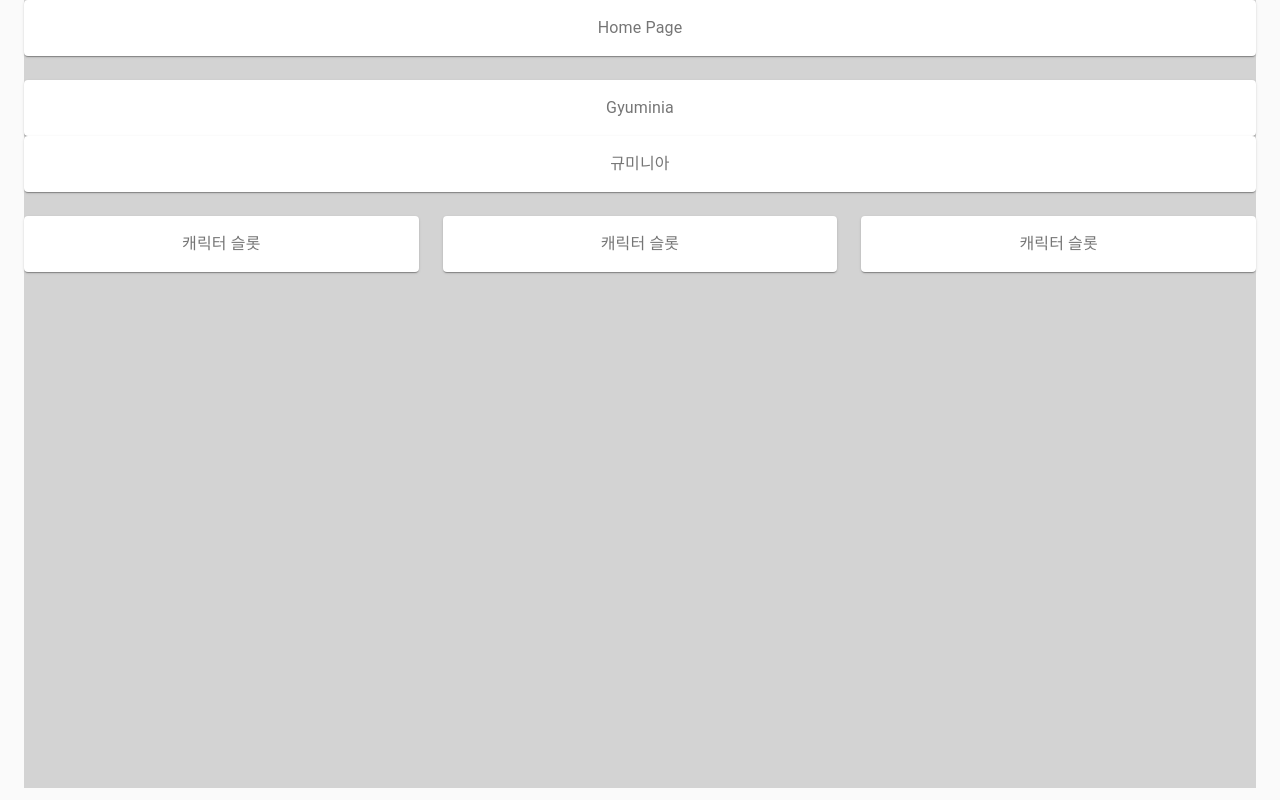
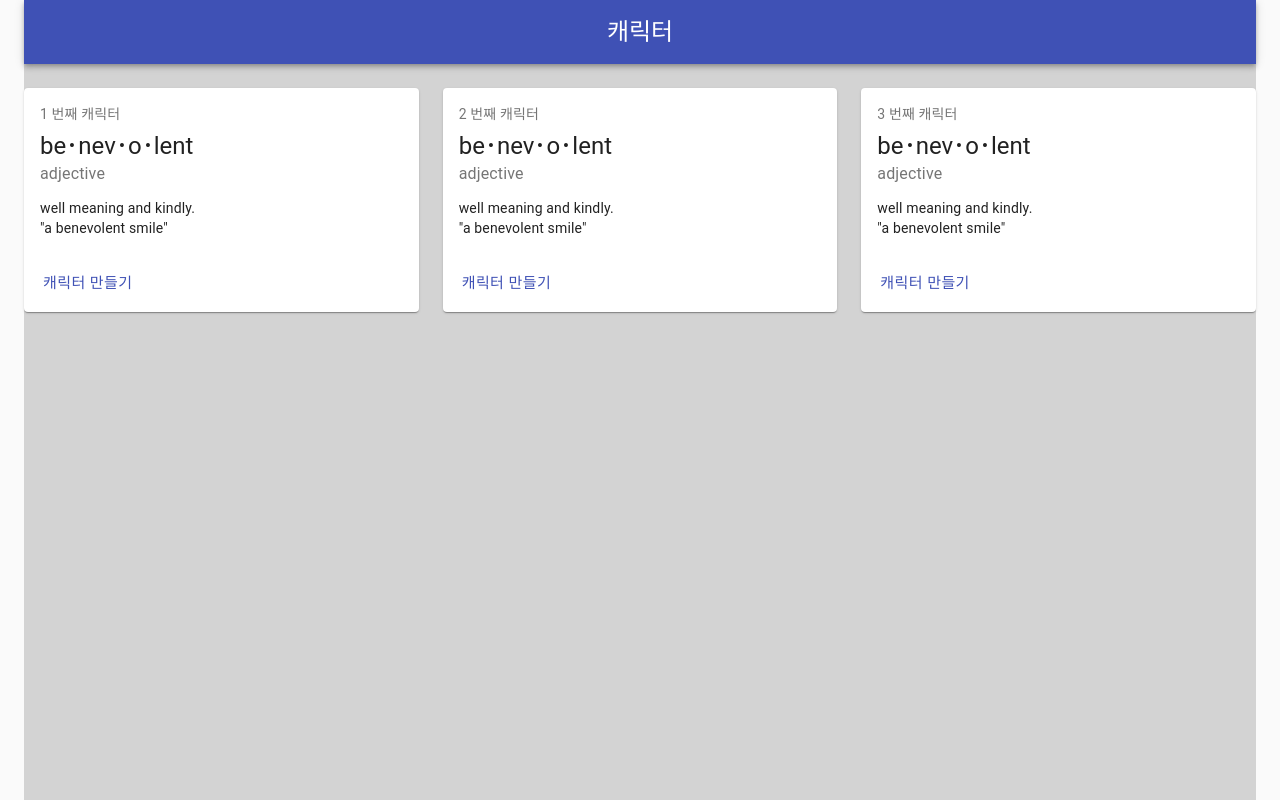
Before and after one commit to 0strich/Gyuminia-client, a React (Create React App) app: page /character in a window 1280 px wide. Built offline with nearby package versions, Linux system fonts and the light colour scheme.

Commit message:
게임 캐릭터 페이지 70% 완료
게임캐릭터 3개 만들수 있는 페이지 구현 (70%)

```diff
--- a/src/App.tsx
+++ b/src/App.tsx
@@ -1,11 +1,12 @@
 import React from "react";
 import { BrowserRouter, Route, Switch } from "react-router-dom";
+import CssBaseline from "@material-ui/core/CssBaseline";
+import Container from "@material-ui/core/Container";
+import Typography from "@material-ui/core/Typography";
 import Home from "./components/Home";
 import Auth from "./components/auth/Auth";
 import Ranking from "./components/Ranking";
-import CssBaseline from "@material-ui/core/CssBaseline";
-import Container from "@material-ui/core/Container";
-import Typography from "@material-ui/core/Typography";
+import Character from "./components/Character";
 
 function App() {
   return (
@@ -20,6 +21,7 @@ function App() {
             <Switch>
               <Route exact path="/auth/:type" component={Auth} />
               <Route exact path="/ranking" component={Ranking} />
+              <Route exact path="/character" component={Character} />
               <Route path="/" component={Home} />
             </Switch>
           </Typography>
--- /dev/null
+++ b/src/components/Character.tsx
@@ -0,0 +1,83 @@
+import React from "react";
+import { makeStyles } from "@material-ui/core/styles";
+import Grid from "@material-ui/core/Grid";
+import Card from "@material-ui/core/Card";
+import CardActions from "@material-ui/core/CardActions";
+import CardContent from "@material-ui/core/CardContent";
+import Button from "@material-ui/core/Button";
+import Typography from "@material-ui/core/Typography";
+import AppBar from "@material-ui/core/AppBar";
+import Toolbar from "@material-ui/core/Toolbar";
+
+const useStyles = makeStyles({
+  root: {
+    minWidth: 275,
+    justifyContent: "center",
+  },
+  bullet: {
+    display: "inline-block",
+    margin: "0 2px",
+    transform: "scale(0.8)",
+  },
+  title: {
+    fontSize: 14,
+  },
+  pos: {
+    marginBottom: 12,
+  },
+});
+
+const Character = () => {
+  const classes = useStyles();
+  const bull = <span className={classes.bullet}>•</span>;
+  const characterCard = (order: number) => (
+    <Grid item xs={4}>
+      <Card className={classes.root}>
+        <CardContent>
+          <Typography
+            className={classes.title}
+            color="textSecondary"
+            gutterBottom
+          >
+            {order} 번째 캐릭터
+          </Typography>
+          <Typography variant="h5" component="h2">
+            be{bull}nev{bull}o{bull}lent
+          </Typography>
+          <Typography className={classes.pos} color="textSecondary">
+            adjective
+          </Typography>
+          <Typography variant="body2" component="p">
+            well meaning and kindly.
+            <br />
+            {'"a benevolent smile"'}
+          </Typography>
+        </CardContent>
+        <CardActions>
+          <Button color="primary" size="large">
+            캐릭터 만들기
+          </Button>
+        </CardActions>
+      </Card>
+    </Grid>
+  );
+
+  /* 렌더링 */
+  return (
+    <div>
+      <AppBar position="static" color="primary">
+        <Toolbar style={{ justifyContent: "center" }}>
+          <Typography variant="h5">캐릭터</Typography>
+        </Toolbar>
+      </AppBar>
+      <br></br>
+      <Grid container spacing={3}>
+        {characterCard(1)}
+        {characterCard(2)}
+        {characterCard(3)}
+      </Grid>
+    </div>
+  );
+};
+
+export default Character;
--- a/src/components/Home.tsx
+++ b/src/components/Home.tsx
@@ -16,6 +16,7 @@ const useStyles = makeStyles((theme: Theme) =>
   })
 );
 
+// Home 컴포넌트
 const Home = () => {
   const classes = useStyles();
 
--- a/src/components/Ranking.tsx
+++ b/src/components/Ranking.tsx
@@ -13,6 +13,9 @@ import TableHead from "@material-ui/core/TableHead";
 import TableRow from "@material-ui/core/TableRow";
 import Paper from "@material-ui/core/Paper";
 import Button from "@material-ui/core/Button";
+import AppBar from "@material-ui/core/AppBar";
+import Toolbar from "@material-ui/core/Toolbar";
+import Typography from "@material-ui/core/Typography";
 import { useHistory } from "react-router-dom";
 
 const StyledTableCell = withStyles((theme: Theme) =>
@@ -58,15 +61,23 @@ const rows = [
 const useStyles = makeStyles({
   table: {
     minWidth: 700,
+    justifyContent: "center",
   },
 });
 
+// Ranking 컴포넌트
 const Ranking = () => {
   const classes = useStyles();
   const history = useHistory();
 
   return (
     <div>
+      <AppBar position="static" color="primary">
+        <Toolbar style={{ justifyContent: "center" }}>
+          <Typography variant="h5">캐릭터 랭킹</Typography>
+        </Toolbar>
+      </AppBar>
+      <br></br>
       <TableContainer component={Paper}>
         <Table className={classes.table} aria-label="customized table">
           <TableHead>
--- /dev/null
+++ b/src/react-app-env.d.ts
@@ -0,0 +1 @@
+/// <reference types="react-scripts" />
```
